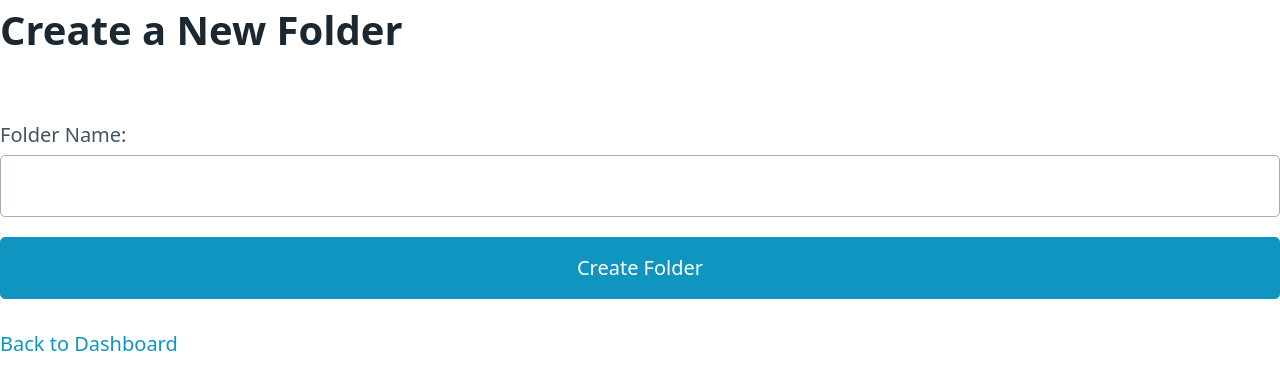
After one commit to AshKumar0807/File-Nest, a Flask app: page /folder/create/0 in a window 1280 px wide. The commit adds this page. Shown: the top 390 px of the page. Run offline with Flask 3, Linux system fonts and the light colour scheme; the visitor is signed in with stand-in values (Sample User, id 1); some libraries are stand-ins or nearby versions.

Commit message:
Added new templates along with some new routes

```diff
--- a/app.py
+++ b/app.py
@@ -1,11 +1,12 @@
-from flask import Flask, request, redirect, url_for, render_template, jsonify, session , send_from_directory
+from flask import Flask, request, redirect, url_for, render_template, jsonify, session , send_from_directory , flash
 from flask_sqlalchemy import SQLAlchemy
 from flask_login import LoginManager, UserMixin, login_user, login_required, logout_user, current_user, login_manager
 from werkzeug.utils import secure_filename
 import os
 import uuid
-from models import db, User, File, Share
+from models import db, User, Folder, File, Share
 from config import Config
+import datetime
 
 app = Flask(__name__)
 app.config.from_object(Config)
@@ -27,7 +28,7 @@ def create_tables():
 
 @app.route('/')
 def index():
-    return redirect(url_for('login'))
+    return render_template('index.html')
 
 #user_Loader
 @login_manager.user_loader
@@ -73,32 +74,125 @@ def login():
 
     return render_template('login.html')
 
+@app.route('/logout')
+@login_required
+def logout():
+    logout_user()
+    return redirect(url_for('dashboard'))
+
+@app.route('/folder/create/<int:parent_folder_id>', methods=['GET', 'POST'])
+@login_required
+def create_folder(parent_folder_id=0):
+    #root_case
+    if parent_folder_id == 0:
+        parent_folder = None  #no_parent_folder_available
+    else:
+        parent_folder = Folder.query.get_or_404(parent_folder_id)
+        #user_perms
+        if parent_folder.user_id != current_user.id:
+            flash("You don't have permission to create a folder here.", 'danger')
+            return redirect(url_for('dashboard'))
+
+    if request.method == 'POST':
+        folder_name = request.form['folder_name']
+        new_folder = Folder(
+            name=folder_name,
+            parent_id=parent_folder.id if parent_folder else 0,
+            user_id=current_user.id
+        )
+        db.session.add(new_folder)
+        db.session.commit()
+
+        flash("Folder created successfully!", 'success')
+        return redirect(url_for('view_folder', folder_id=new_folder.id))
+
+    return render_template('create_folder.html', parent_folder=parent_folder)
+
+#folder_View
+@app.route('/folder/view/<int:folder_id>', methods=['GET'])
+@login_required
+def view_folder(folder_id):
+    folder = Folder.query.get(folder_id)
+
+    if not folder or folder.user_id != current_user.id:
+        flash("You don't have permission to view this folder.", 'danger')
+        return redirect(url_for('dashboard'))
+
+    return render_template('view_folder.html', folder=folder)
+
 @app.route('/dashboard')
 @login_required
 def dashboard():
-    files = File.query.filter_by(user_id=current_user.id).all()
-    return render_template('dashboard.html', files=files)
+    folders = Folder.query.filter_by(user_id=current_user.id).all()
+    return render_template('dashboard.html', folders=folders)
 
-@app.route('/upload', methods=['POST'])
+@app.route('/upload/<int:folder_id>', methods=['POST'])
 @login_required
-def upload_file():
+def upload_file(folder_id):
+    folder = Folder.query.get(folder_id)
+
+    if not folder or folder.user_id != current_user.id:
+        flash("You don't have permission to upload files to this folder.", 'danger')
+        return redirect(url_for('dashboard'))
+
     if 'file' not in request.files:
         return 'No file part', 400
+
     file = request.files['file']
     if file.filename == '':
         return 'No selected file', 400
+
     if file and allowed_file(file.filename):
         filename = secure_filename(file.filename)
-        user_folder = os.path.join(Config.NAS_DIRECTORY, current_user.username)
-        file_path = os.path.join(user_folder, filename)
+
+        #file_storage_path
+        folder_path = os.path.join(Config.NAS_DIRECTORY, current_user.username, str(folder.id))
+        if not os.path.exists(folder_path):
+            os.makedirs(folder_path)  #create_folder_if_not_exists
+
+        file_path = os.path.join(folder_path, filename)
         file.save(file_path)
 
-        #file_metadata_save
-        new_file = File(filename=filename, path=file_path, user_id=current_user.id, file_metadata={})
+        #file_Metadata
+        file_metadata = {
+            'size': os.path.getsize(file_path),
+            'filename': filename,
+            'type': file.content_type,
+            'upload_date': str(datetime.datetime.now())
+        }
+
+        #saving_file_to_database
+        new_file = File(
+            filename=filename,
+            path=file_path,
+            user_id=current_user.id,
+            folder_id=folder.id,  #file_folder_association
+            metadata=file_metadata
+        )
         db.session.add(new_file)
         db.session.commit()
 
+        flash("File uploaded successfully!", 'success')
+        return redirect(url_for('view_folder', folder_id=folder.id))
+
+    return 'Invalid file type', 400
+
+@app.route('/folder/delete/<int:folder_id>', methods=['POST'])
+@login_required
+def delete_folder(folder_id):
+    folder = Folder.query.get_or_404(folder_id)
+
+    #check_folder_owner
+    if folder.user_id != current_user.id:
+        flash("You don't have permission to delete this folder.", 'danger')
         return redirect(url_for('dashboard'))
+
+    #delete_folder
+    db.session.delete(folder)
+    db.session.commit()
+
+    flash("Folder deleted successfully!", 'success')
+    return redirect(url_for('dashboard'))
 
 @app.route('/download/<int:file_id>')
 @login_required
--- a/config.py
+++ b/config.py
@@ -4,4 +4,4 @@ class Config:
     SECRET_KEY = os.urandom(24)
     SQLALCHEMY_DATABASE_URI = 'sqlite:///db.sqlite'
     SQLALCHEMY_TRACK_MODIFICATIONS = False
-    NAS_DIRECTORY = 'upload'  #Path_to_the_NAS_storage, for we'll use local storage
+    NAS_DIRECTORY = 'upload'  #storage_path
--- /dev/null
+++ b/templates/create_folder.html
@@ -0,0 +1,25 @@
+<!DOCTYPE html>
+<html lang="en">
+
+<head>
+    <meta charset="UTF-8">
+    <meta name="viewport" content="width=device-width, initial-scale=1.0">
+    <title>Create Folder</title>
+    <link href="https://cdn.jsdelivr.net/npm/picocss@1.6.5/dist/pico.min.css" rel="stylesheet">
+</head>
+
+<body class="dark">
+    <h1>Create a New Folder{% if parent_folder %} in "{{ parent_folder.name }}"{% else %}{% endif %}</h1>
+    <form method="POST">
+        <label for="folder_name">Folder Name:</label>
+        <input type="text" name="folder_name" id="folder_name" required>
+        <button type="submit">Create Folder</button>
+    </form>
+    {% if parent_folder %}
+    <a href="{{ url_for('view_folder', folder_id=parent_folder.id) }}">Back to Folder</a>
+    {% else %}
+    <a href="{{ url_for('dashboard') }}">Back to Dashboard</a>
+    {% endif %}
+</body>
+
+</html>
```
Also changed, not shown: models.py (+19 -13 lines), templates/dashboard.html (+18 -17 lines), templates/index.html (added, +69 -0 lines), templates/login.html (+13 -8 lines), templates/register.html (+13 -8 lines), templates/view_folder.html (added, +53 -0 lines).
